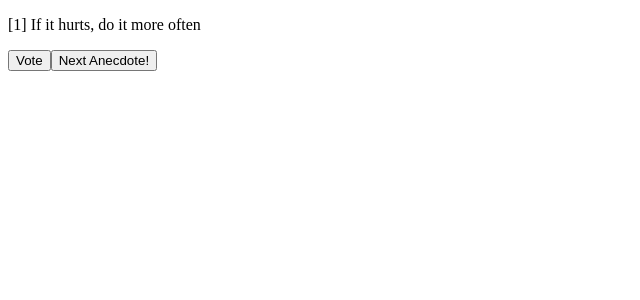
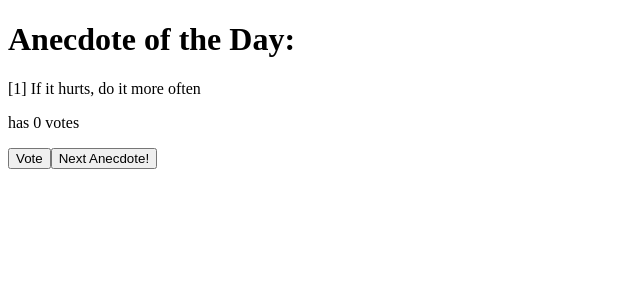
Before and after one commit to ADSmith-100/FullStackOpenSubmissions, a React (Create React App) app in the folder part1/anecdotes/: page / in a window 1280 px wide. Shown: the top 300 px of the page, without its empty margins (0-640 px from the left). Built offline with nearby package versions, Linux system fonts and the light colour scheme.

Commit message:
1.13 complete

```diff
--- a/part1/anecdotes/src/index.js
+++ b/part1/anecdotes/src/index.js
@@ -17,9 +17,11 @@
 
   return (
     <div>
+      <h1>Anecdote of the Day:</h1>
       <p>
         [{selected + 1}] {props.anecdotes[selected]}
       </p>
+      <p>has {points[selected]} votes</p>
       <button onClick={handleVote}>Vote</button>
       <button onClick={handleClick}>Next Anecdote!</button>
     </div>
```
